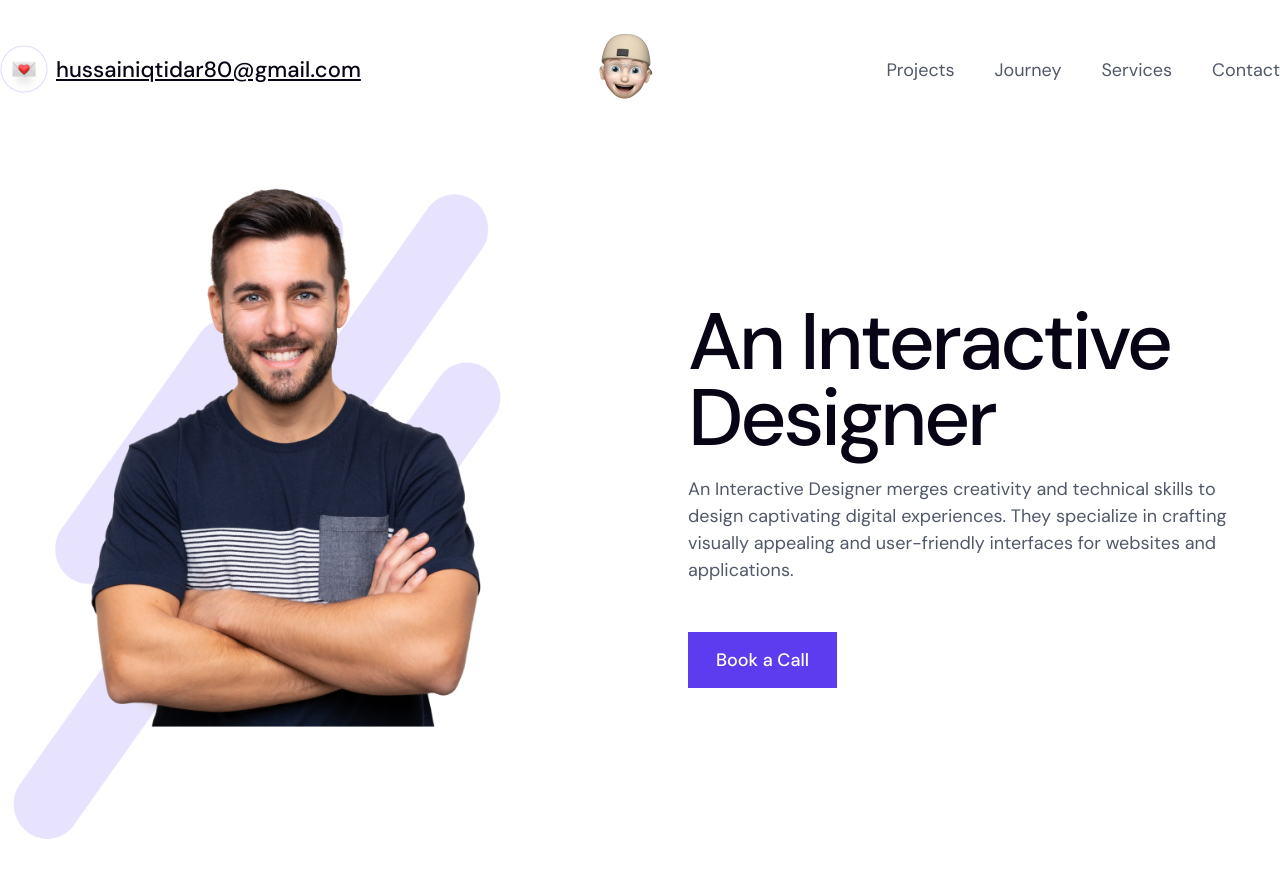
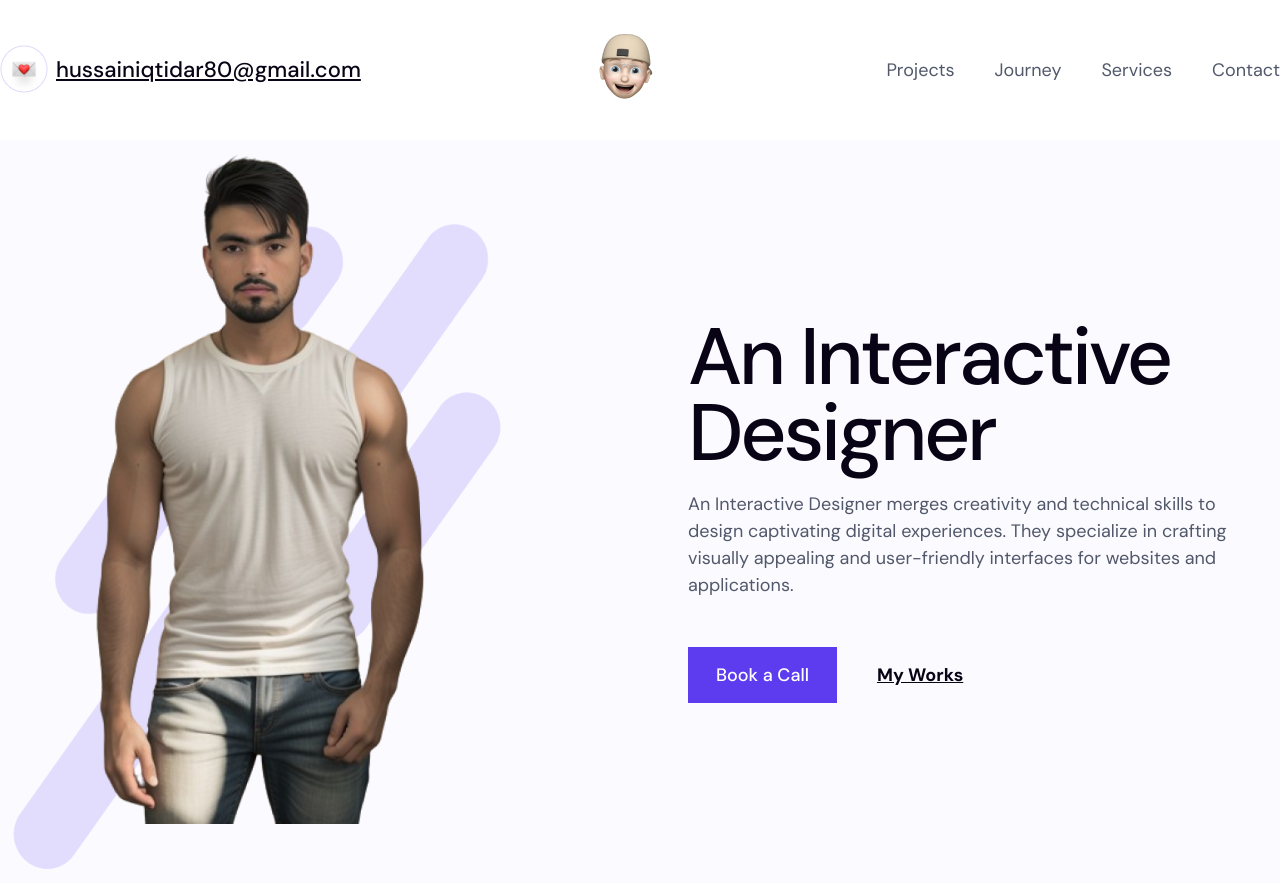
Before and after one commit to Iqtidartara/Portfolio-Designer, a Next.js app: page / in a window 1280 px wide. Before the commit the page ends 853 px from the top, so only its background shows below. Built offline with nearby package versions, Linux system fonts and the light colour scheme.

Commit message:
refractor:work hard..

```diff
--- a/components/HomeSection.tsx
+++ b/components/HomeSection.tsx
@@ -1,26 +1,31 @@
 import Image from 'next/image'
 import React from 'react'
 import { Button } from './ui/button'
+import Link from 'next/link'
 
 const HomeSection = () => {
   return (
-    <section className='w-full'>
+    <section className='w-full bg-[#FBFAFF]'>
         <main className='mx-auto max-w-[80rem] flex flex-col md:flex-row items-center justify-center'>
             <div className='flex flex-col items-start w-1/2 '>
                 <Image
-                src={"/Group 18482.png"}
+                src="/Group 18482.png"
                 alt='portfolio'
                 width={514}
-                height={705} />
+                height={605} />
             </div>
             {/* content div */}
-            <div className='p-[3rem] w-1/2'>
+            <div className='p-[3rem] w-1/2 flex flex-col'>
 <h2 className='text-[5rem] text-[#080415] font-[500] leading-[95%] tracking-[-0.2rem]'>An Interactive Designer</h2>
 <p className='text-[#51586A] text-[1.125rem] font-[400] leading-[166.667% ] mt-[1.25rem]'>
 An Interactive Designer merges creativity and technical skills to design captivating digital experiences. They specialize in crafting visually appealing and user-friendly interfaces for websites and applications.</p>
 
+<div className=' '>
+<Button className='bg-[#5D3BEE] text-[#FFF] text-[1.125rem] rounded-none py-7 px-7 mt-[3rem]'>Book a Call</Button>
+<Link href={"/"} className='underline pl-10 font-[700] text-[#080415] text-[1.125rem]' >My Works</Link>
 
-<Button className='bg-[#5D3BEE] text-[#FFF] text-[1.125rem] rounded-none py-7 px-7 mt-[3rem]'>Book a Call</Button>
+</div>
+
             </div>
         </main>
     </section>
```
Also changed, not shown: public/Group 18482.png.
